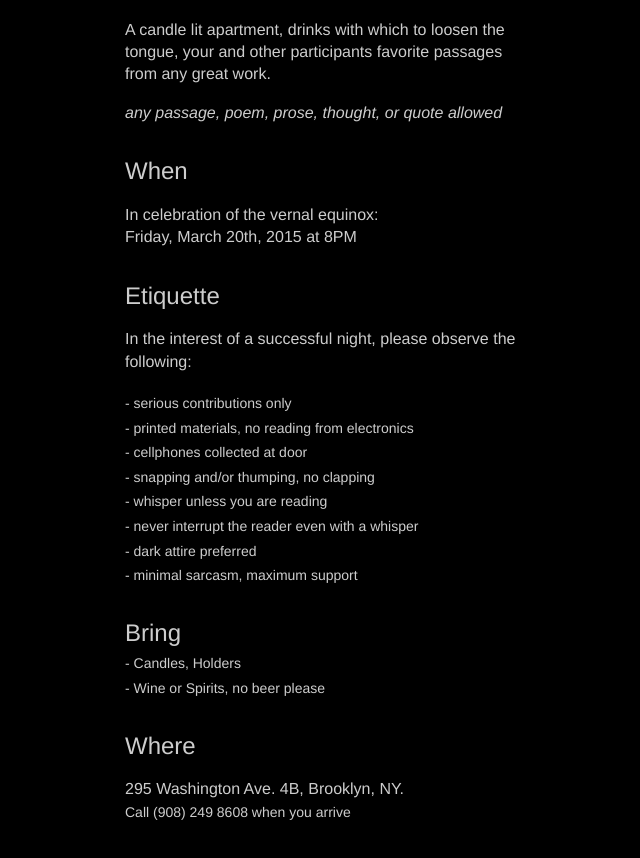
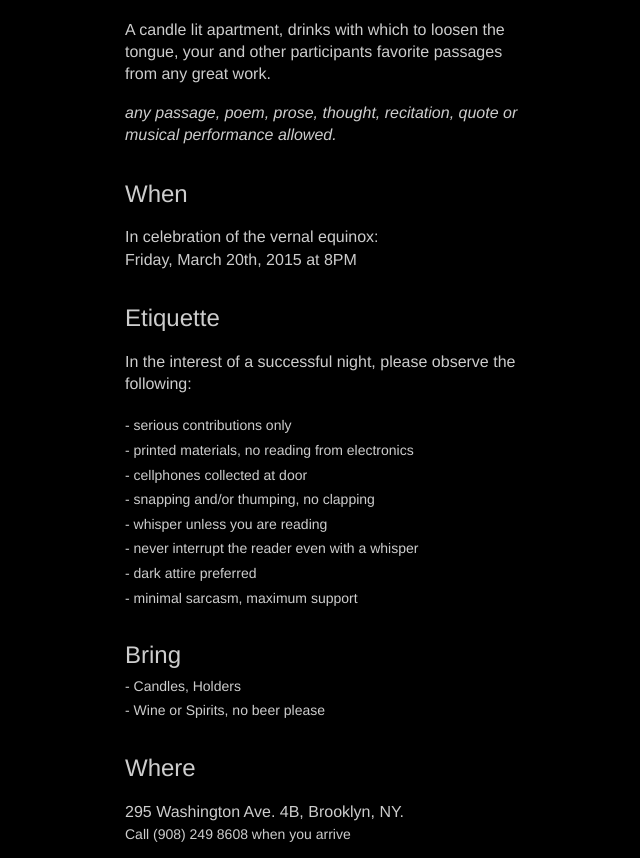
Before and after one commit to kshahkshah/invite, a plain HTML site: page index.html in a window 1280 px wide. Shown: the part 69-927 px from the top of the page, without its empty margins (315-955 px from the left). Drawn offline with Linux system fonts and the light colour scheme; grey boxes are pictures that could not be loaded.

Commit message:
allow music

```diff
--- a/index.html
+++ b/index.html
@@ -22,7 +22,7 @@
         A candle lit apartment, drinks with which to loosen the tongue, your and other participants favorite passages from any great work.
       </p>
       <p style='font-style:italic;'>
-        any passage, poem, prose, thought, or quote allowed
+        any passage, poem, prose, thought, recitation, quote or musical performance allowed.
       </p>
 
       <h2 id='when'>When</h2>
```
